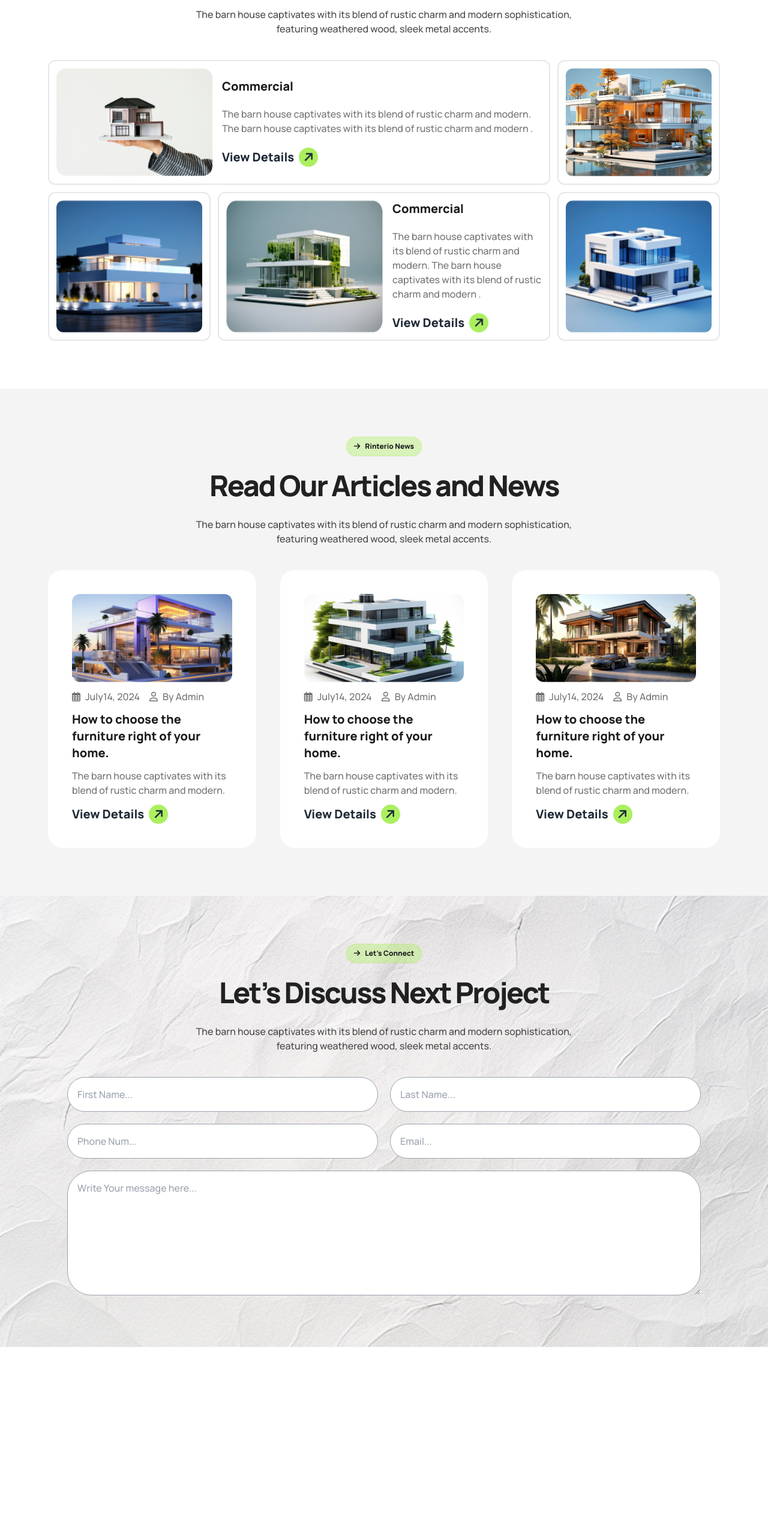
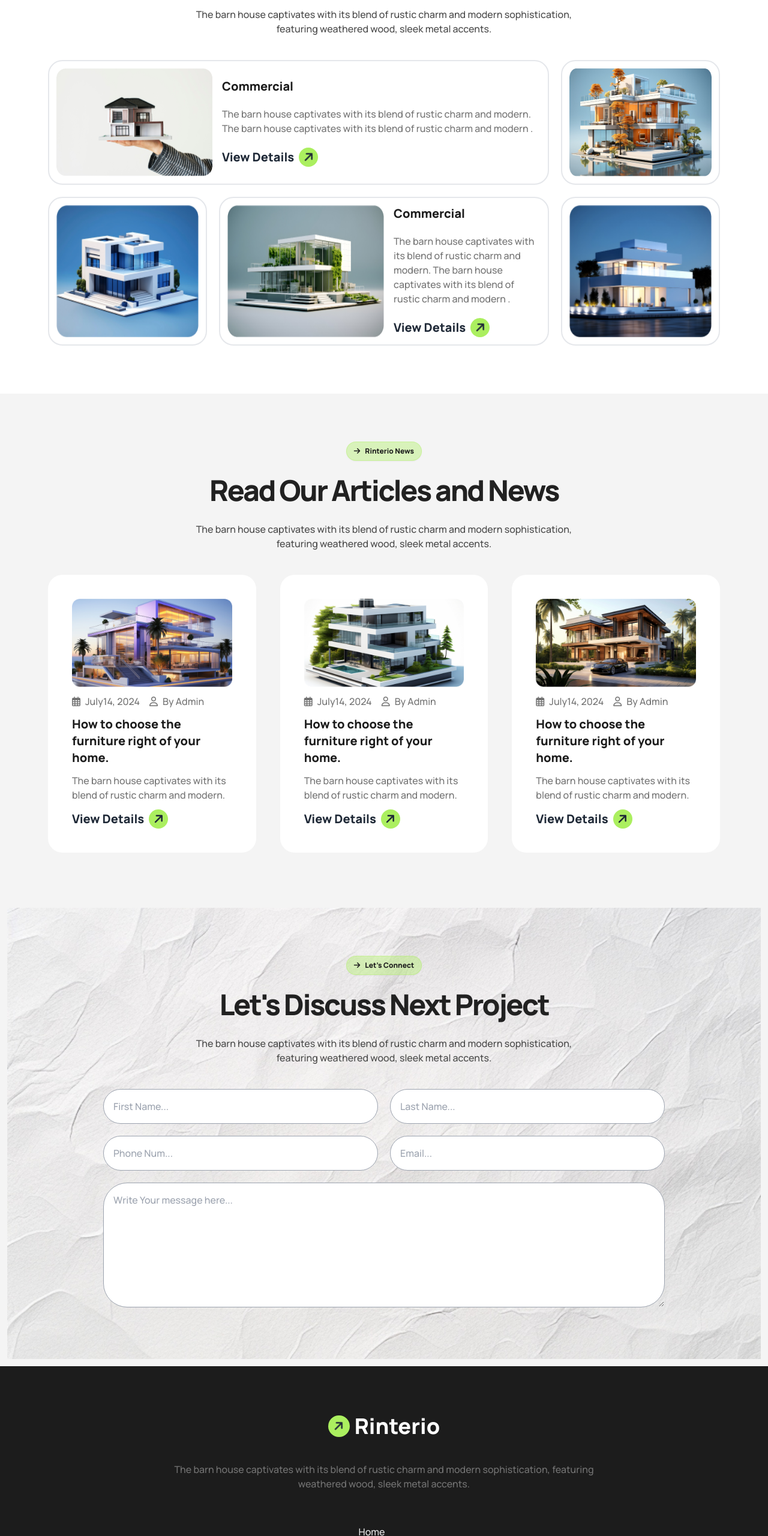
Before and after one commit to alihossainborshon/Assignment-3, a plain HTML site: page index.html in a window 1280 px wide. Shown: the part 2771-5331 px from the top of the page at 60% size. Before the commit the page ends 5016 px from the top, so only its background shows below. Drawn offline with nearby package versions, Linux system fonts and the light colour scheme.

Commit message:
finaly complete

```diff
--- a/index.html
+++ b/index.html
@@ -159,7 +159,7 @@
       </div>
     </section>
     <!-- 235+ -->
-   <section class="px-20 mb-20">
+    <section class="px-20 mb-20 px-8  md:px-20">
       <div class="">
         <div class="grid grid-cols-1 lg:grid-cols-4 md:grid-cols-2 bg-white border-2 border-white rounded-3xl">
           <div class="text-center h-56 flex flex-col justify-center items-center">
@@ -186,7 +186,7 @@
       </div>
     </section>
     <!-- Our Works Process section -->
-   <section class="px-20 mb-20">
+    <section class="px-20 mb-20 px-8 md:px-20">
       <div class="">
         <!-- text section -->
         <div class="text-center space-y-5">
@@ -230,7 +230,7 @@
       </div>
     </section>
     <!-- Latest Portfolio section -->
-    <section class="bg-white pt-20 pb-20 px-20">
+    <section class="bg-white pt-20 pb-20 px-8 md:px-20">
       <div>
         <!-- text -->
         <div>
@@ -247,8 +247,8 @@
           </div>
         </div>
         <!-- grid -->
-        <div class="grid gap-3 grid-cols-1 md:grid-cols-2 lg:grid-cols-4 pt-10">
-          <div class="lg:col-span-3 md:col-span-2 flex flex-col md:flex-row lg:flex-row gap-4 p-3 border-2 rounded-xl">
+        <div class="grid grid-cols-1 md:grid-cols-2 lg:grid-cols-4 gap-5 pt-10">
+          <div class="lg:col-span-3 md:col-span-2 flex flex-col md:flex-row lg:flex-row gap-4 p-3 border-2 rounded-3xl">
             <img class="" src="assets/img1.png" alt="">
             <div class="flex flex-col justify-center space-y-5">
               <h4 class="text-xl font-extrabold text-[#1C1C1C]">Commercial</h4>
@@ -259,14 +259,10 @@
               </div>
             </div>
           </div>
-          <div class="p-3 border-2 rounded-xl">
-            <img src="assets/img2.png" class="w-full h-full object-cover rounded-xl" alt="">
-          </div>
-          <div class="p-3 border-2 rounded-xl">
-            <img src="assets/img5.png" class="w-full h-full object-cover rounded-xl" alt="">
-          </div>
-          <div class="col-span-2 flex flex-col md:flex-row lg:flex-row gap-4 p-3 border-2 rounded-xl">
-            <img src="assets/img4.png" alt="">
+          <img src="assets/img2.png" alt="" class="w-full h-full p-3 border-2 rounded-3xl">
+          <img src="assets/img3.png" alt="" class="w-full h-full p-3 border-2 rounded-3xl">
+          <div class="md:col-span-2 flex flex-col md:flex-row lg:flex-row gap-4 p-3 border-2 rounded-3xl">
+            <img class="" src="assets/img4.png" alt="">
             <div class="flex flex-col justify-center space-y-5">
               <h4 class="text-xl font-extrabold text-[#1C1C1C]">Commercial</h4>
               <p class="text-base font-medium text-[#737373]">The barn house captivates with its blend of rustic charm and modern. The barn house captivates with its blend of rustic charm and modern .</p>
@@ -276,17 +272,13 @@
               </div>
             </div>
           </div>
-          <div class="p-3 border-2 rounded-xl">
-            <img src="assets/img3.png" class="w-full h-full object-cover rounded-xl" alt="">
-          </div>
-          <div class="lg:hidden p-3 border-2 rounded-xl">
-            <img src="assets/img4.png" class="w-full h-full object-cover rounded-xl" alt="">
-          </div>
+          <img src="assets/img5.png" alt="" class="w-full h-full p-3 border-2 rounded-3xl">
+          <img src="assets/img3.png" alt="" class="lg:hidden w-full h-full p-3 border-2 rounded-3xl">
         </div>
       </div>
     </section>
     <!-- Articles and News section -->
-     <section class="pt-20 pb-20">
+    <section class="pt-20 pb-20 px-8 md:px-20">
       <div>
         <!-- text -->
          <div>
@@ -305,8 +297,8 @@
           </div>
          </div>
         <!-- grid -->
-         <div class="grid gap-10 grid-cols-1 lg:grid-cols-3 px-20 pt-10 ">
-          <div class="bg-white flex flex-col p-10 rounded-3xl space-y-3">
+         <div class="grid gap-10 grid-cols-1 lg:grid-cols-3 pt-10 ">
+          <div class="bg-white flex flex-col p-5 md:p-10 rounded-3xl space-y-3">
             <img src="assets/article1.png" alt="">
             <p class="text-base font-medium text-[#737373] space-x-4"><i class="fa-regular fa-calendar-days pr-2"></i>July14, 2024<i class="fa-regular fa-user pr-2"></i>By Admin</p>
             <h4 class="text-xl font-extrabold text-[#1C1C1C]">How to choose the furniture right  of your home.</h4>
@@ -316,7 +308,7 @@
               <p class="bg-round w-8 h-8 rounded-full text-xl text-center flex items-center justify-center"><i class="fa-solid fa-arrow-right -rotate-45"></i></p>
             </div>
           </div>
-          <div class="bg-white flex flex-col p-10 rounded-3xl space-y-3">
+          <div class="bg-white flex flex-col p-5 md:p-10 rounded-3xl space-y-3">
             <img src="assets/article2.png" alt="">
             <p class="text-base font-medium text-[#737373] space-x-4"><i class="fa-regular fa-calendar-days pr-2"></i>July14, 2024<i class="fa-regular fa-user pr-2"></i>By Admin</p>
             <h4 class="text-xl font-extrabold text-[#1C1C1C]">How to choose the furniture right  of your home.</h4>
@@ -326,7 +318,7 @@
               <p class="bg-round w-8 h-8 rounded-full text-xl text-center flex items-center justify-center"><i class="fa-solid fa-arrow-right -rotate-45"></i></p>
             </div>
           </div>
-          <div class="bg-white flex flex-col p-10 rounded-3xl space-y-3">
+          <div class="bg-white flex flex-col p-5 md:p-10 rounded-3xl space-y-3">
             <img src="assets/article3.png" alt="">
             <p class="text-base font-medium text-[#737373] space-x-4"><i class="fa-regular fa-calendar-days pr-2"></i>July14, 2024<i class="fa-regular fa-user pr-2"></i>By Admin</p>
             <h4 class="text-xl font-extrabold text-[#1C1C1C]">How to choose the furniture right  of your home.</h4>
@@ -340,24 +332,24 @@
       </div>
     </section>
     <!-- Next Project section-->
-     <section class="bg-[url('/assets/bg.jpg')] bg-cover bg-center pt-20 pb-20">
-      <div>
+    <section class="bg-[url('/assets/bg.jpg')] bg-cover bg-center m-3 pt-20 pb-20">
+      <div class="">
         <!-- text -->
         <div class="px-20">
             <div class="text-center pb-6">
               <button class="btn btn-sm bg-[#acef5f63] border border-[#acef5f63] rounded-3xl">
                 <span class="lg:inline text-xs font-extrabold text-[#1C1C1C]">
-                  <i class="fa-solid fa-arrow-right mr-2"></i>Let’s Connect
+                  <i class="fa-solid fa-arrow-right mr-2"></i>Let's Connect
                 </span>
               </button>
             </div>
             <div class="space-y-7 text-center">
-              <h1 class="text-5xl font-black tracking-tighter text-[#212121] leading-[50px]">Let’s Discuss Next Project</h1>
+              <h1 class="text-5xl font-black tracking-tighter text-[#212121] leading-[50px]">Let's Discuss Next Project</h1>
               <p class="text-base font-medium text-home">The barn house captivates with its blend of rustic charm and modern sophistication, <br> featuring weathered wood, sleek metal accents.</p>
             </div>
         </div>
         <!-- input -->
-        <div class=" px-28">
+        <div class="px-10 md:20 lg:px-40">
           <form action="#">
             <div class="grid grid-cols-1 md:grid-cols-2 gap-5 pt-10">
               <input type="text" placeholder="First Name..." class="border border-gray-400 py-4 px-4 rounded-full">
@@ -374,8 +366,24 @@
     </section>
   </main>
   <!-- Footer started -->
-  <footer>
-
+  <footer class="bg-[#1C1C1C] pt-20 pb-20">
+    <div class=" flex flex-col items-center space-y-10">
+      <div class="flex items-center">
+        <p class="bg-round w-9 h-9 rounded-full text-xl text-center flex items-center justify-center"><i class="fa-solid fa-arrow-right -rotate-45"></i></p>
+        <p class="text-4xl text-white font-extrabold ml-2">Rinterio</p>
+      </div>
+      <p class="text-base text-[#737373] text-center w-3/5">The barn house captivates with its blend of rustic charm and modern sophistication, featuring   weathered wood, sleek metal accents.</p>
+      <div class="items-center">
+        <ul class="menu menu-horizontal flex flex-col md:flrx-row px-1">
+          <li><a class="text-base font-medium text-[#E9E9E9]">Home</a></li>
+          <li><a class="text-base font-medium text-[#E9E9E9]">Service</a></li>
+          <li><a class="text-base font-medium text-[#E9E9E9]">Portfolio</a></li>
+          <li><a class="text-base font-medium text-[#E9E9E9]">Blogs</a></li>
+          <li><a class="text-base font-medium text-[#E9E9E9]">Contact Us</a></li>
+        </ul>
+      </div>
+      <button class="btn flex items-center justify-center bg-round border-2 border-round rounded-3xl"><span class="inline text-xl font-extrabold text-[#1C1C1C]">Book Consult</span><span class="bg-[#1C1C1C] text-white w-9 h-9 flex items-center justify-center rounded-full text-lg text-center ml-2"><i class="fa-solid fa-arrow-right -rotate-45 "></i></span></i></button>
+    </div>
   </footer>
 </body>
 </html>
```
Lines whose indentation alone changed are shown as unchanged.
